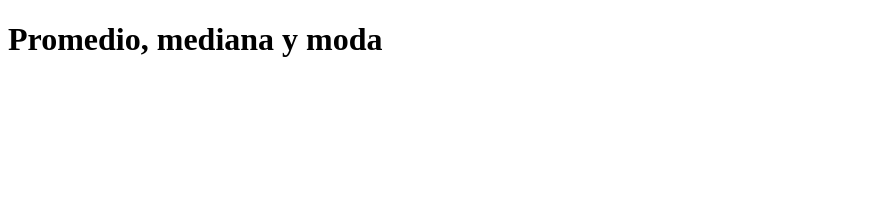
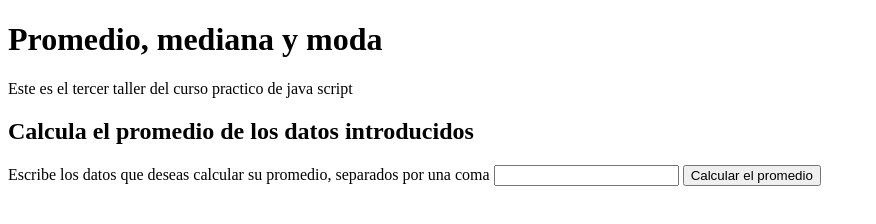
Before and after one commit to Santiagomrt/Curso_platzi_Jspractico, a plain HTML site: page taller3.html in a window 1280 px wide. Shown: the whole page, without its empty margins (0-876 px from the left). Drawn offline with Linux system fonts and the light colour scheme.

Commit message:
se finalizo el taller 3, faltan detalles extras

```diff
--- a/taller3.html
+++ b/taller3.html
@@ -7,7 +7,23 @@
     <title>Promedio, mediana y moda</title>
 </head>
 <body>
-    <h1>Promedio, mediana y moda</h1>
+    <header>
+        <h1>Promedio, mediana y moda</h1>
+        <p>Este es el tercer taller del curso practico de java script</p>
+    </header>
+    <section>
+        <h2>Calcula el promedio de los datos introducidos</h2>
+        <form>
+            <label for = "inputpromedio">Escribe los datos que deseas calcular su promedio, separados por una coma</label>
+            <input id = "inputpromedio" type="number"/>
+
+            <button type="button" onclick="onclickbuttonpromedio()">
+                Calcular el promedio
+            </button>
+            <p id= "resultpromedio"></p>
+        </form>
+    </section>
+
     <script src = "./taller3.js"></script>
 </body>
 </html>
--- a/taller3.js
+++ b/taller3.js
@@ -0,0 +1,25 @@
+//promedio
+
+function calcularmediaaritmetica(lista){
+  const sumalista = lista.reduce(
+      function(valoracumulado = 0, nuevoelemento){
+          return valoracumulado + nuevoelemento;
+      }
+  );
+  const promediolista = sumalista / lista.length;
+
+  return promediolista;
+
+  };
+
+//botones promedio
+
+  function onclickbuttonpromedio(){
+    const valorespromedio = document.getElementById("inputpromedio");
+
+    const list = valorespromedio.value.split(',');
+
+    const promedio = calcularmediaaritmetica(list);
+    const resultado = document.getElementById("resultpromedio");
+    resultado.innerText = "El promedio es: " + promedio.toFixed(2);
+};
```
